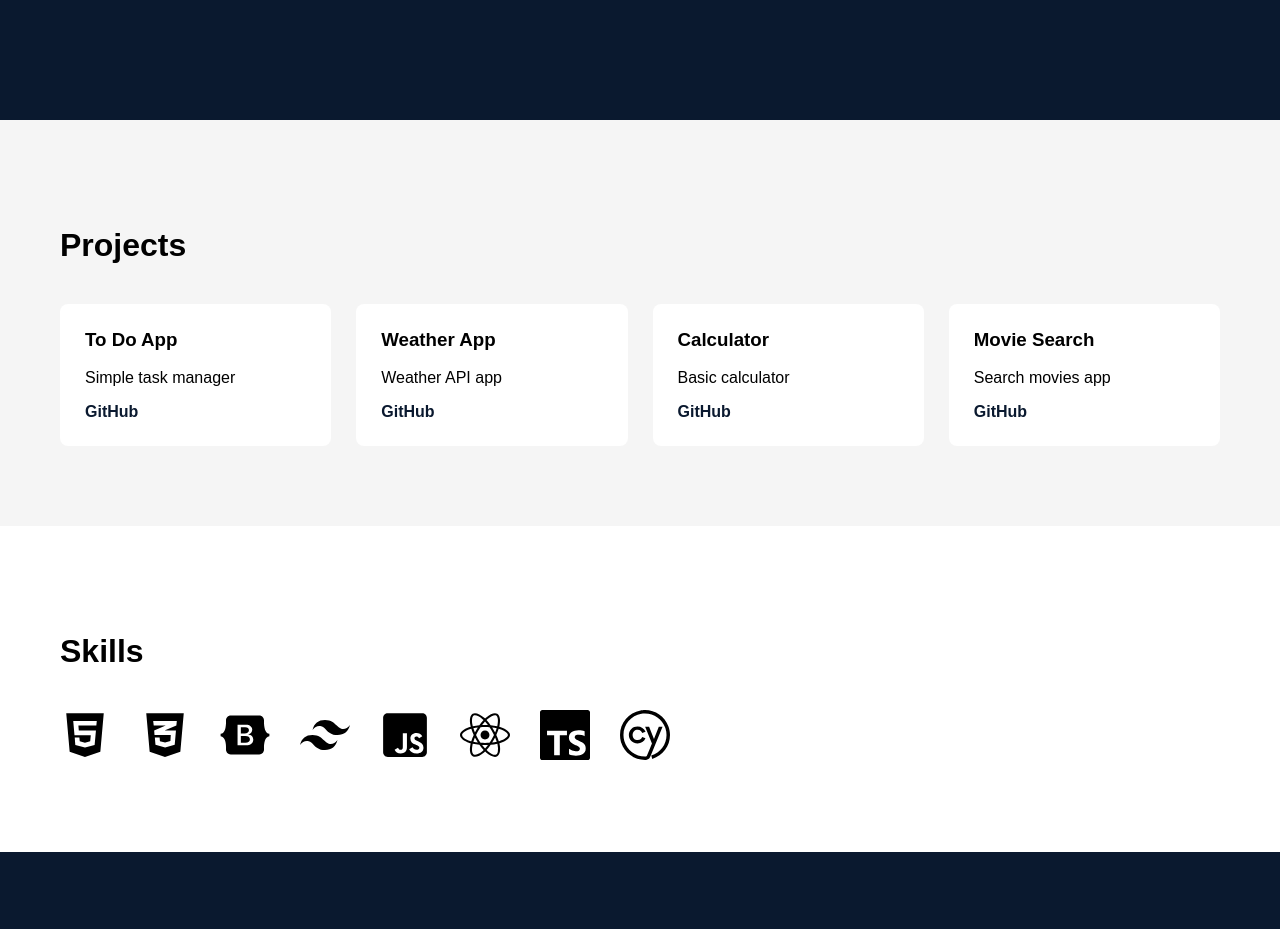
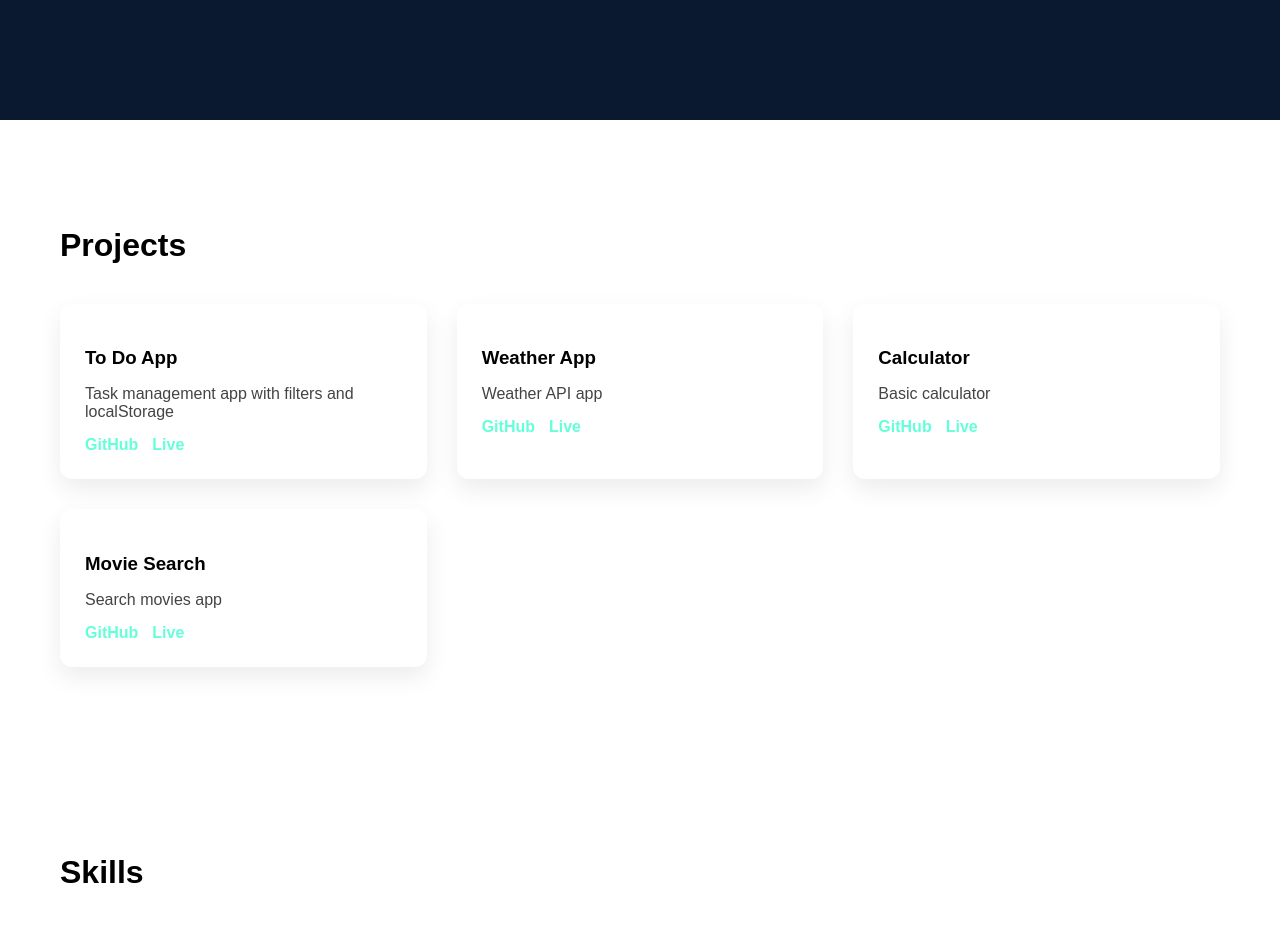
Before and after one commit to eneshan1506/portfolio, a React (Create React App) app: page / in a window 1280 px wide. Shown: the part 600-1529 px from the top of the page. Built offline with nearby package versions, Linux system fonts and the light colour scheme.

Commit message:
improve projects section UI and hover effects

```diff
--- a/src/components/Projects.jsx
+++ b/src/components/Projects.jsx
@@ -2,7 +2,12 @@ import "../css/Projects.css";
 
 function Projects() {
   const projects = [
-    { title: "To Do App", desc: "Simple task manager" },
+    {
+  title: "To Do App",
+  desc: "Task management app with filters and localStorage",
+  github: "https://github.com/eneshan1506/todo-app",
+  live: "https://todo-app-three-liard-77.vercel.app/"
+},
     { title: "Weather App", desc: "Weather API app" },
     { title: "Calculator", desc: "Basic calculator" },
     { title: "Movie Search", desc: "Search movies app" },
@@ -12,18 +17,20 @@ function Projects() {
     <section className="projects" id="projects">
   <h2>Projects</h2>
 
-      <div className="project-list">
+  <div className="projects-container">
     {projects.map((project, index) => (
       <div className="project-card" key={index}>
         <h3>{project.title}</h3>
         <p>{project.desc}</p>
-            <a
-              href="https://github.com/username"
-              target="_blank"
-              rel="noreferrer"
-            >
+
+        <div style={{ display: "flex", gap: "14px" }}>
+          <a href={project.github} target="_blank" rel="noreferrer">
             GitHub
           </a>
+          <a href={project.live} target="_blank" rel="noreferrer">
+            Live
+          </a>
+        </div>
       </div>
     ))}
   </div>
--- a/src/css/Projects.css
+++ b/src/css/Projects.css
@@ -1,31 +1,64 @@
 .projects {
   padding: 80px 60px;
-  background: #f5f5f5;
 }
 
-.projects h2 {
-  font-size: 32px;
-  margin-bottom: 40px;
-}
-
-.project-list {
+.projects-container {
   display: grid;
-  grid-template-columns: repeat(auto-fit, minmax(220px, 1fr));
-  gap: 25px;
+  grid-template-columns: repeat(auto-fit, minmax(280px, 1fr));
+  gap: 30px;
 }
 
 .project-card {
   background: white;
   padding: 25px;
-  border-radius: 8px;
+  border-radius: 12px;
+  box-shadow: 0 10px 25px rgba(0, 0, 0, 0.08);
+  transition: 0.25s ease;
+}
+
+.project-card:hover {
+  transform: translateY(-6px);
 }
 
 .project-card h3 {
-  margin-top: 0;
+  margin-bottom: 10px;
+}
+
+.project-card p {
+  color: #444;
+  margin-bottom: 15px;
 }
 
 .project-card a {
+  color: #64ffda;
   text-decoration: none;
-  color: #0a192f;
   font-weight: bold;
 }
+.project-card a {
+  color: #64ffda;
+  text-decoration: none;
+  font-weight: 600;
+  position: relative;
+  transition: 0.2s;
+}
+
+/* HOVER */
+.project-card a:hover {
+  color: #0a192f;
+}
+
+/* alt çizgi efekti */
+.project-card a::after {
+  content: "";
+  position: absolute;
+  left: 0;
+  bottom: -3px;
+  width: 0%;
+  height: 2px;
+  background: #64ffda;
+  transition: 0.25s;
+}
+
+.project-card a:hover::after {
+  width: 100%;
+}
```
Lines whose indentation alone changed are shown as unchanged.
